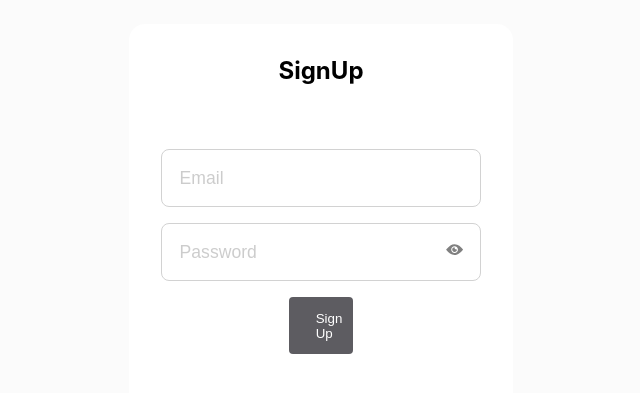
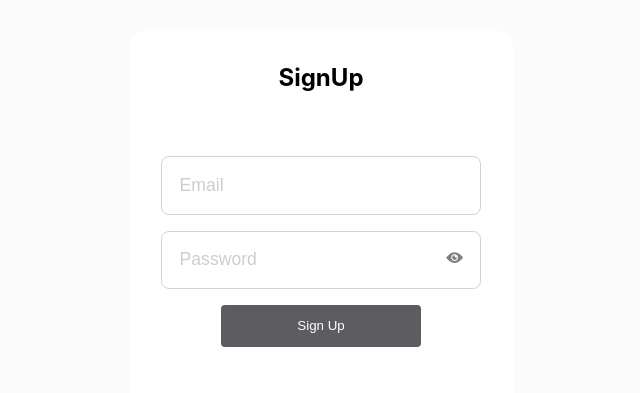
Before and after one commit to bawatech/edutax-rm-system, a React (Create React App) app: page /login in a window 1280 px wide. Shown: the part 171-564 px from the top of the page, without its empty margins (319-959 px from the left). Built offline with nearby package versions, Linux system fonts and the light colour scheme.

Commit message:
Two pages done

```diff
--- a/src/components/Button/style.css
+++ b/src/components/Button/style.css
@@ -9,6 +9,7 @@
     padding: 1em 2em;
     width: 100%;
     max-width: 20%;
+    min-width: 15em;
     background: var(--sec-color);
     color: white;
     border: none;
--- a/src/components/Icon/index.js
+++ b/src/components/Icon/index.js
@@ -2,5 +2,6 @@ import { IoIosEye } from "react-icons/io";
 import { IoIosEyeOff } from "react-icons/io";
 
 
+
 export const EyeIcon = () => <IoIosEye />;
 export const EyeOffIcon = () => <IoIosEyeOff />;
```
